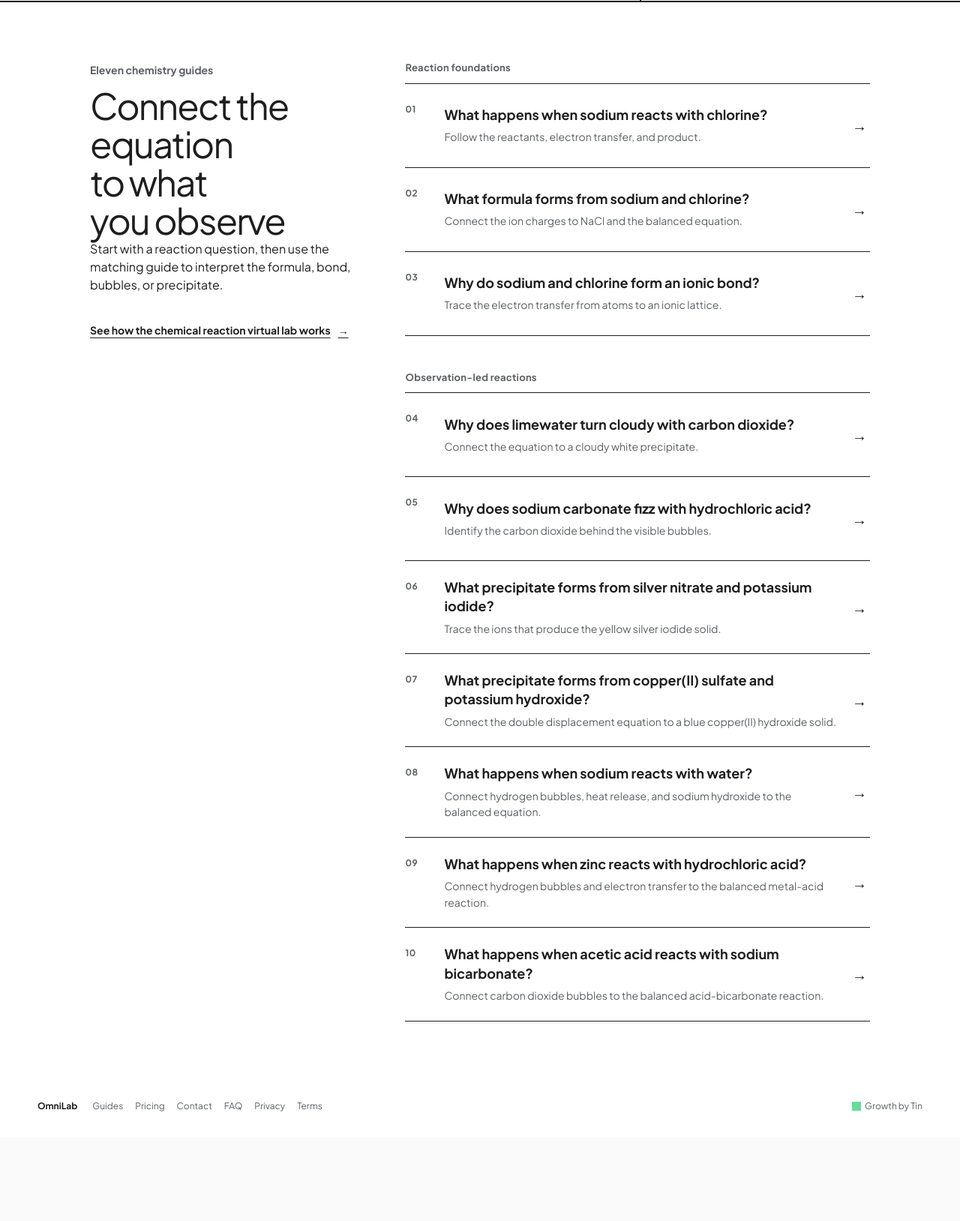
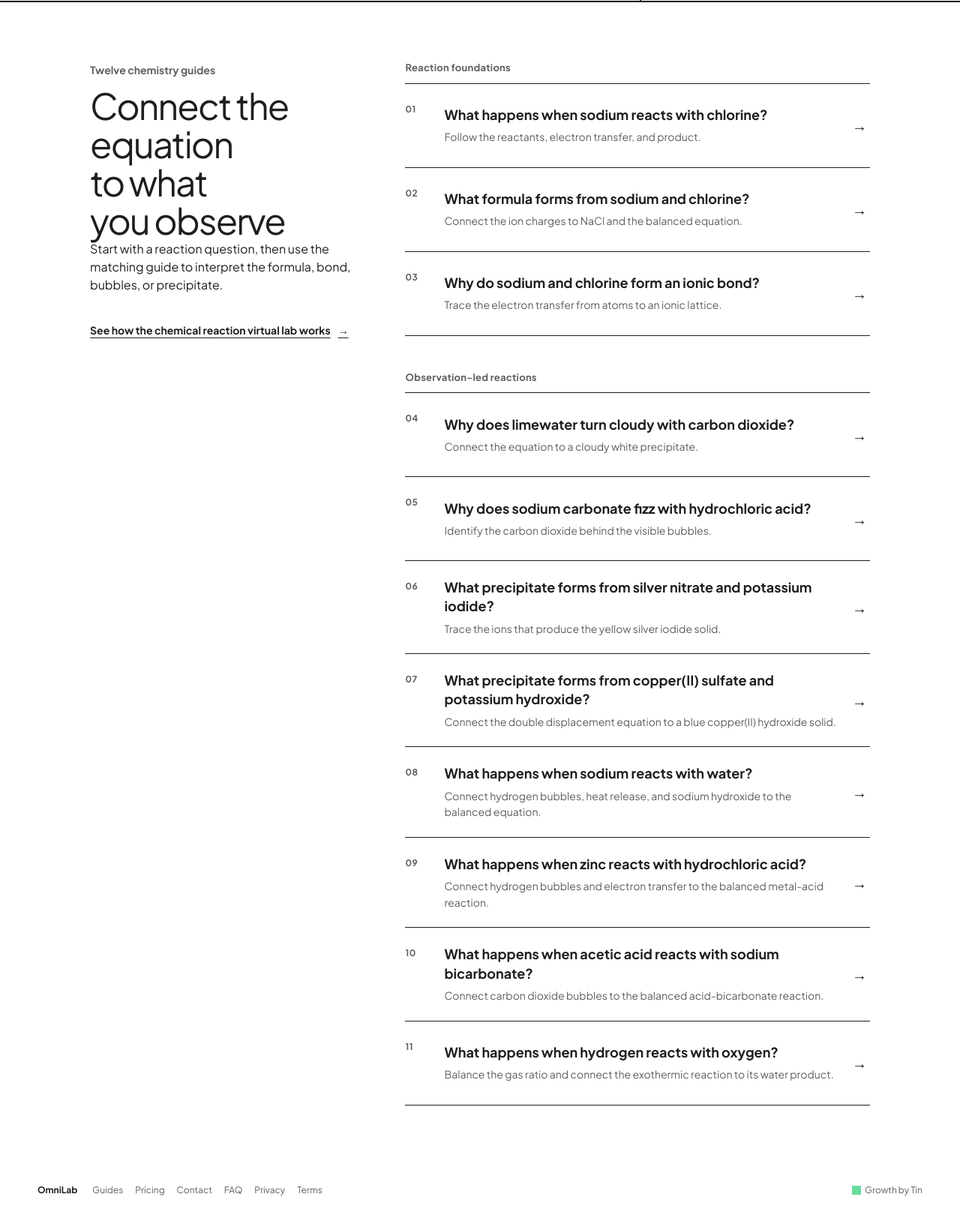
Before and after one commit to Yusupov-Muhammadyusuf/OmniLab, a Django app: page / in a window 1280 px wide. Shown: the part 799-2427 px from the top of the page at 75% size. Before the commit the page ends 2281 px from the top, so only its background shows below. Run offline with Django 5.2, Linux system fonts and the light colour scheme.

Commit message:
Add hydrogen and oxygen reaction guide
Co-authored-by: tin-computer[bot] <277149838+tin-computer[bot]@users.noreply.github.com>

```diff
--- a/omnilab/urls.py
+++ b/omnilab/urls.py
@@ -56,6 +56,12 @@ urlpatterns = [
         views.prepared_reaction_demo,
         {'demo_key': 'acetic-acid-sodium-bicarbonate'},
         name="demo_acetic_acid_sodium_bicarbonate",
+    ),
+    path(
+        'demo/hydrogen-oxygen/',
+        views.prepared_reaction_demo,
+        {'demo_key': 'hydrogen-oxygen'},
+        name="demo_hydrogen_oxygen",
     ),
     path(
         'guides/sodium-and-chlorine-reaction/',
@@ -122,5 +128,11 @@ urlpatterns = [
         {'guide_key': 'acetic-acid-sodium-bicarbonate'},
         name="guide_acetic_acid_sodium_bicarbonate",
     ),
+    path(
+        'guides/hydrogen-and-oxygen-reaction/',
+        views.observation_guide,
+        {'guide_key': 'hydrogen-oxygen'},
+        name="guide_hydrogen_oxygen",
+    ),
     path('ai_insights/', views.ai_insights, name="ai_insights"),
 ]
--- a/omnilab/views.py
+++ b/omnilab/views.py
@@ -73,6 +73,9 @@ PUBLIC_CANONICAL_URLS = {
         f"{PRODUCTION_BASE_URL}/guides/"
         "acetic-acid-and-sodium-bicarbonate-reaction/"
     ),
+    "hydrogen_oxygen": (
+        f"{PRODUCTION_BASE_URL}/guides/hydrogen-and-oxygen-reaction/"
+    ),
 }
 SODIUM_CHLORINE_DEMO_URL = f"{PRODUCTION_BASE_URL}/demo/sodium-chlorine/"
 REACTION_FEEDBACK_VIEWED_EVENT = "reaction_feedback_viewed"
@@ -230,6 +233,21 @@ REACTION_DEMOS = {
             "acetic-acid-sodium-bicarbonate/"
         ),
     },
+    "hydrogen-oxygen": {
+        "id": "hydrogen-oxygen",
+        "version": "v1",
+        "selectedChemicals": ["H2", "O2"],
+        "vessel": "beaker",
+        "liquidColor": "#d7edf7",
+        "mixture_label": "H2 + O2",
+        "title": "Hydrogen and oxygen, ready to analyze",
+        "page_title": "OmniLab - Hydrogen and oxygen reaction demo",
+        "page_description": (
+            "Open a prepared Hydrogen and Oxygen setup, then choose whether "
+            "to request an educational reaction prediction."
+        ),
+        "url": f"{PRODUCTION_BASE_URL}/demo/hydrogen-oxygen/",
+    },
 }
 CHEMICAL_REACTION_VIRTUAL_LAB_VISIT_SOURCE = "guide_virtual_lab"
 SUPPORTED_REACTION_EFFECTS = frozenset(
@@ -1048,6 +1066,120 @@ OBSERVATION_GUIDE_PAGES = {
             "temperature change, reaction rate, or a physical procedure."
         ),
     },
+    "hydrogen-oxygen": {
+        "route_name": "guide_hydrogen_oxygen",
+        "canonical_key": "hydrogen_oxygen",
+        "visit_source": "guide_virtual_lab",
+        "demo_route_name": "demo_hydrogen_oxygen",
+        "title": "What happens when hydrogen reacts with oxygen?",
+        "page_title": "Hydrogen and oxygen reaction: equation and result | OmniLab",
+        "description": (
+            "See the hydrogen and oxygen reaction, balanced equation, water "
+            "product, energy release, initiation requirement, and safety limits."
+        ),
+        "reading_time": "5 minute read",
+        "direct_answer": (
+            "Hydrogen reacts with oxygen to form water when the mixture is "
+            "initiated. The reaction is strongly exothermic, and the balanced "
+            "equation uses two hydrogen molecules for each oxygen molecule."
+        ),
+        "student_job": (
+            "Use this guide to balance the equation, identify the product, and "
+            "separate the reaction conditions from the chemical result."
+        ),
+        "reactants": [
+            {"name": "Hydrogen", "formula": "H2"},
+            {"name": "Oxygen", "formula": "O2"},
+        ],
+        "setup_summary": (
+            "A beaker is prepared with Hydrogen and Oxygen. The burner stays "
+            "off, and you decide when to request the supported prediction."
+        ),
+        "cta_label": "Try the hydrogen and oxygen setup",
+        "equation": "2H2(g) + O2(g) -> 2H2O(l)",
+        "explanation": (
+            "Hydrogen and oxygen form water when the mixture is initiated. "
+            "The reaction is strongly exothermic as O-H bonds form. "
+            "Two hydrogen molecules react with one oxygen molecule to "
+            "produce two water molecules."
+        ),
+        "observation_title": "Water forms in a strongly exothermic reaction",
+        "observation": (
+            "The supported prediction identifies water as the product. OmniLab "
+            "does not add a flame, blast, or motion cue for this pair because "
+            "its visual effects are simplified, not a physical simulation."
+        ),
+        "observation_class": "observation-clear",
+        "observation_label": "Water product",
+        "study_steps": [
+            {
+                "title": "Balance the two-to-one ratio",
+                "body": (
+                    "Two H2 molecules supply four hydrogen atoms. One O2 "
+                    "molecule supplies two oxygen atoms, producing two H2O "
+                    "molecules."
+                ),
+            },
+            {
+                "title": "Separate initiation from the products",
+                "body": (
+                    "Hydrogen and oxygen need an initiation source before the "
+                    "reaction proceeds rapidly. That condition is not written "
+                    "as another reactant in the balanced equation."
+                ),
+            },
+            {
+                "title": "Account for the energy release",
+                "body": (
+                    "Forming strong O-H bonds releases substantial energy, so "
+                    "the reaction is exothermic even though energy does not "
+                    "appear as a product formula."
+                ),
+            },
+        ],
+        "common_questions": [
+            {
+                "question": "What is the product of hydrogen and oxygen?",
+                "answer": (
+                    "The product is water. The balanced equation forms two "
+                    "water molecules from two hydrogen molecules and one "
+                    "oxygen molecule."
+                ),
+            },
+            {
+                "question": "Why is the equation 2H2 + O2 -> 2H2O?",
+                "answer": (
+                    "Those coefficients balance four hydrogen atoms and two "
+                    "oxygen atoms on each side of the equation."
+                ),
+            },
+            {
+                "question": "Does hydrogen react with oxygen on its own?",
+                "answer": (
+                    "A hydrogen-oxygen mixture generally needs initiation, "
+                    "such as a spark, before it reacts rapidly. That same fact "
+                    "also makes the mixture hazardous."
+                ),
+            },
+            {
+                "question": "What type of reaction is hydrogen with oxygen?",
+                "answer": (
+                    "It is a combustion and redox reaction. Hydrogen is "
+                    "oxidized, oxygen is reduced, and water forms."
+                ),
+            },
+        ],
+        "safety": [
+            "Keep the gas mixture away from ignition sources.",
+            "Use blast shielding in a supervised laboratory.",
+            "Wear splash goggles and protective clothing.",
+        ],
+        "boundary": (
+            "OmniLab predicts water as the product without simulating ignition, "
+            "flame, pressure, temperature, gas ratio, reaction rate, or a "
+            "physical procedure."
+        ),
+    },
 }
 
 GUIDE_LIBRARY_GROUPS = [
@@ -1231,6 +1363,22 @@ GUIDE_LIBRARY_GROUPS = [
                 ]["route_name"],
                 "canonical_key": OBSERVATION_GUIDE_PAGES[
                     "acetic-acid-sodium-bicarbonate"
+                ]["canonical_key"],
+            },
+            {
+                "number": "12",
+                "title": OBSERVATION_GUIDE_PAGES[
+                    "hydrogen-oxygen"
+                ]["title"],
+                "summary": (
+                    "Balance the two-to-one gas ratio and connect the "
+                    "exothermic reaction to its water product."
+                ),
+                "route_name": OBSERVATION_GUIDE_PAGES[
+                    "hydrogen-oxygen"
+                ]["route_name"],
+                "canonical_key": OBSERVATION_GUIDE_PAGES[
+                    "hydrogen-oxygen"
                 ]["canonical_key"],
             },
         ],
@@ -1775,8 +1923,8 @@ def chemical_reaction_virtual_lab(request):
 def guide_library(request):
     canonical_url = PUBLIC_CANONICAL_URLS["guides"]
     description = (
-        "Browse eleven chemistry guides about virtual reaction labs, sodium "
-        "and chlorine, acid reactions, gas evolution, and precipitates."
+        "Browse twelve chemistry guides about virtual reaction labs, sodium "
+        "and chlorine, combustion, acid reactions, gas evolution, and precipitates."
     )
     guides = [
         guide
--- a/static/css/style.css
+++ b/static/css/style.css
@@ -2572,6 +2572,14 @@ body {
 
 .observation-blue .observation-particle {
     background: #5ba7d1;
+}
+
+.observation-clear .observation-vessel-liquid {
+    background: rgba(177, 218, 238, .32);
+}
+
+.observation-clear .observation-particle {
+    display: none;
 }
 
 .observation-bubbles .observation-particle {
--- a/static/js/configuration/config.js
+++ b/static/js/configuration/config.js
@@ -95,6 +95,15 @@ const reactionGuidesByPairKey = new Map([
             {
                 href: '/guides/acetic-acid-and-sodium-bicarbonate-reaction/',
                 title: 'What happens when acetic acid reacts with sodium bicarbonate?'
+            }
+        ]
+    ],
+    [
+        'H2+O2',
+        [
+            {
+                href: '/guides/hydrogen-and-oxygen-reaction/',
+                title: 'What happens when hydrogen reacts with oxygen?'
             }
         ]
     ]
--- a/templates/guide_library.html
+++ b/templates/guide_library.html
@@ -39,7 +39,7 @@
 
         <section class="guide-index-hero" aria-labelledby="guide-index-heading">
             <div class="guide-index-hero-copy">
-                <p class="guide-context">Eleven questions · One connected library</p>
+                <p class="guide-context">Twelve questions · One connected library</p>
                 <h1 id="guide-index-heading">Understand the reaction, then try it in the lab</h1>
                 <p>Choose a guide for the question in front of you. Each one connects a supported reaction, formula, bond, or visible observation to the chemistry behind it.</p>
                 <a class="guide-primary" href="{% url 'index' %}#lab-workspace">
@@ -62,7 +62,7 @@
             <div class="guide-index-library-intro">
                 <p class="guide-section-label">Browse the library</p>
                 <h2 id="library-heading">Start where your chemistry question starts</h2>
-                <p>The eleven guides are grouped by the job they help you do, not by publication date.</p>
+                <p>The twelve guides are grouped by the job they help you do, not by publication date.</p>
             </div>
 
             <div class="guide-index-groups">
--- a/templates/index.html
+++ b/templates/index.html
@@ -121,7 +121,7 @@
         <section id="guide-library" class="guide-library" aria-labelledby="guide-library-title">
             <div class="guide-library-shell">
                 <div class="guide-library-intro">
-                    <p class="guide-library-context">Eleven chemistry guides</p>
+                    <p class="guide-library-context">Twelve chemistry guides</p>
                     <h2 id="guide-library-title">Connect the equation to what you observe</h2>
                     <p>Start with a reaction question, then use the matching guide to interpret the formula, bond, bubbles, or precipitate.</p>
                     <a class="guide-library-overview-link" href="{% url 'chemical_reaction_virtual_lab' %}">
@@ -220,6 +220,14 @@
                                 </span>
                                 <span class="guide-library-arrow" aria-hidden="true">&rarr;</span>
                             </a>
+                            <a class="guide-library-link" href="{% url 'guide_hydrogen_oxygen' %}">
+                                <span class="guide-library-number" aria-hidden="true">11</span>
+                                <span class="guide-library-copy">
+                                    <strong>What happens when hydrogen reacts with oxygen?</strong>
+                                    <span>Balance the gas ratio and connect the exothermic reaction to its water product.</span>
+                                </span>
+                                <span class="guide-library-arrow" aria-hidden="true">&rarr;</span>
+                            </a>
                         </nav>
                     </section>
                 </div>
```
Also changed, not shown: browser_tests/compatible_reaction_partners.test.mjs (+5 -1 lines), omnilab/tests.py (+60 -18 lines), static/ts/configuration/config.ts (+9 -0 lines).
